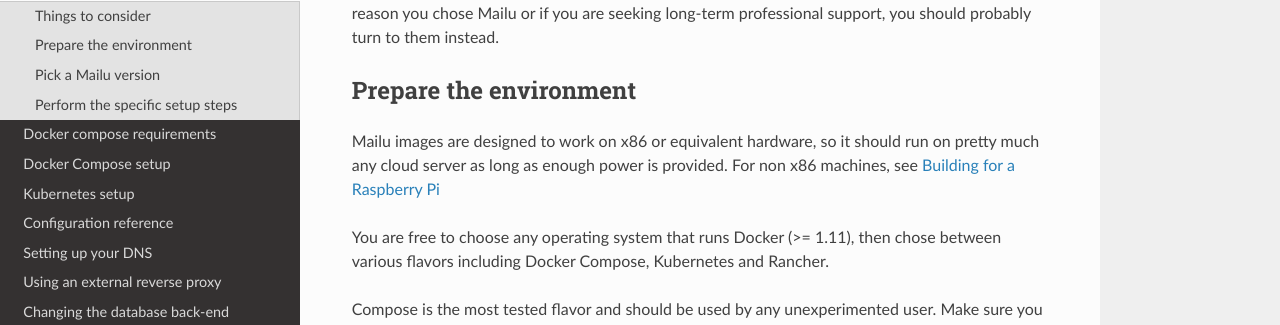
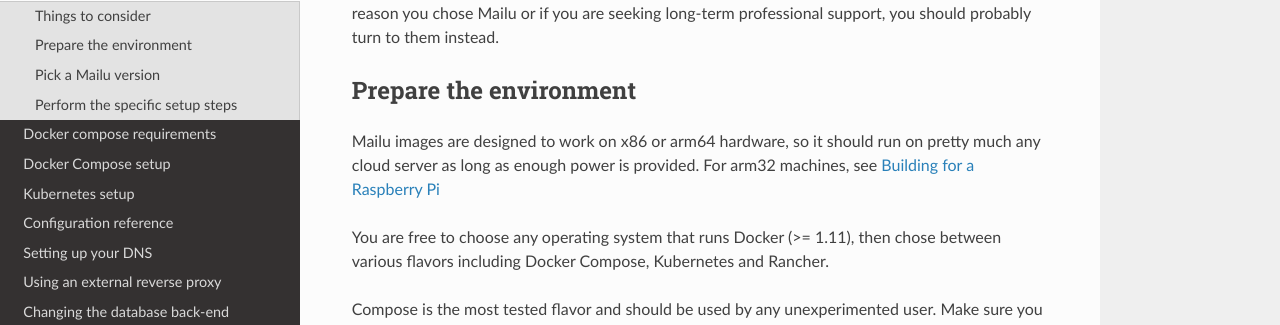
Before and after one commit to Mailu/Mailu, a Sphinx documentation site: the page built from docs/setup.rst, in a window 1280 px wide and 900 px high, scrolled down 304 px. Shown: the part 126-451 px from the top of the window. Built offline with Sphinx 7.4.7 and the Read the Docs theme 2.0.0, drawn with Linux system fonts in a browser that asks for light colours; formulas are drawn with MathJax 3.

Commit message:
Documentation update

```diff
--- a/docs/setup.rst
+++ b/docs/setup.rst
@@ -17,9 +17,9 @@ long-term professional support, you should probably turn to them instead.
 Prepare the environment
 -----------------------
 
-Mailu images are designed to work on x86 or equivalent hardware, so it
+Mailu images are designed to work on x86 or arm64 hardware, so it
 should run on pretty much any cloud server as long as enough power is
-provided. For non x86 machines, see :ref:`rpi_build`
+provided. For arm32 machines, see :ref:`rpi_build`
 
 You are free to choose any operating system that runs Docker (>= 1.11),
 then chose between various flavors including Docker Compose, Kubernetes
```
Also changed, not shown: 1 other file.
